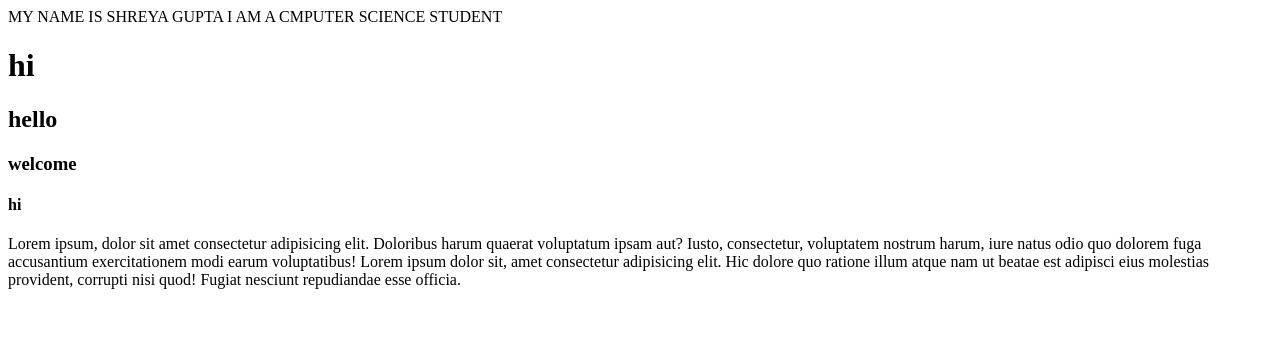
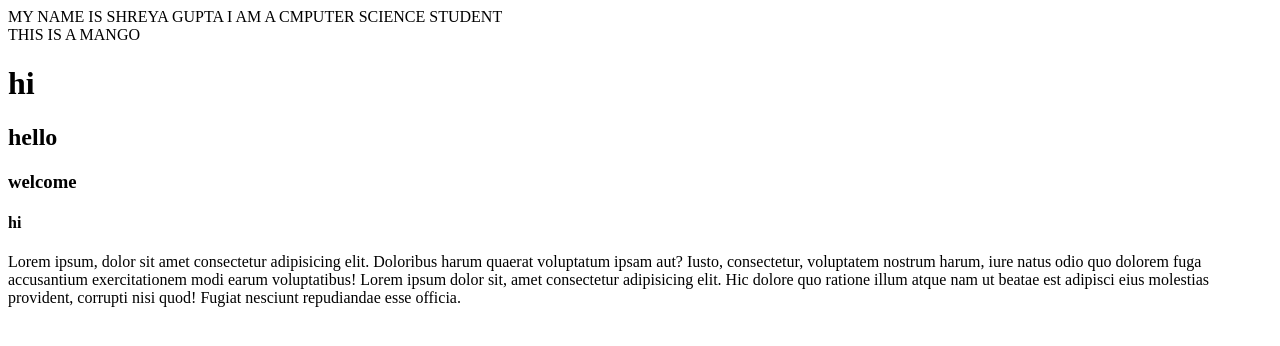
Before and after one commit to Shreya-Gupta-code/All-folders, a plain HTML site: page index.html in a window 1280 px wide. Drawn offline with Linux system fonts and the light colour scheme.

Commit message:
Again add new div

```diff
--- a/index.html
+++ b/index.html
@@ -8,8 +8,8 @@
 <body>
   <div>
     MY NAME IS SHREYA GUPTA I AM A CMPUTER SCIENCE STUDENT</div>
-
-  <h1>hi</h1>
+    <div>THIS IS A MANGO</div>
+<h1>hi</h1>
   <h2>hello</h2>
   <h3>welcome</h3>
   <h4>hi</h4>
```
